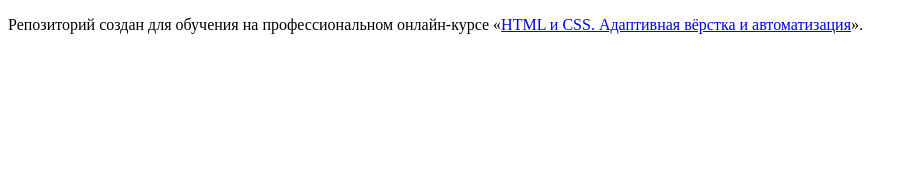
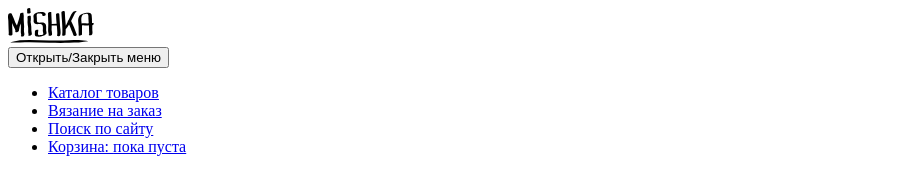
Before and after one commit to htmlacademy-adaptive/2264063-mishka-28, a website: page source/index.html in a window 1280 px wide. Shown: the whole page, without its empty margins (0-913 px from the left). Drawn offline with Linux system fonts and the light colour scheme.

Commit message:
Добавляет разметку хедера

```diff
--- a/source/index.html
+++ b/source/index.html
@@ -1,12 +1,39 @@
 <!DOCTYPE html>
-<html lang="ru">
-  <head>
-    <meta charset="utf-8">
-    <title>HTML Academy: Мишка</title>
-  </head>
-  <body>
+<html class="page" lang="ru">
+<head>
+  <meta charset="utf-8">
+  <title>HTML Academy: Мишка</title>
+</head>
+<body class="page__body">
+<header class="main-header">
+  <div class="main-header__container container">
+    <a href="/" class="main-header__logo">
+      <img class="main-header__logo-image"
+           src="./img/components/site-logo.svg"
+           width="86"
+           height="35"
+           alt="Логотип сайта Mishka."
+      >
+    </a>
+    <nav class="main-header__nav nav">
+      <button class="main-header__menu menu"><span class="visually-hidden">Открыть/Закрыть меню</span></button>
+      <ul class="nav__list">
+        <li class="nav__item">
+          <a href="#" class="nav__link">Каталог товаров</a>
+        </li>
+        <li class="nav__item">
+          <a href="#" class="nav__link">Вязание на заказ</a>
+        </li>
+        <li class="nav__item nav__item--search">
+          <a href="#" class="nav__link">Поиск по сайту</a>
+        </li>
+        <li class="nav__item nav__item--cart">
+          <a href="#" class="nav__link">Корзина: <span>пока пуста</span></a>
+        </li>
+      </ul>
+    </nav>
+  </div>
+</header>
 
-    <p>Репозиторий создан для обучения на профессиональном онлайн‑курсе «<a href="https://htmlacademy.ru/intensive/adaptive">HTML и CSS. Адаптивная вёрстка и автоматизация</a>».</p>
-
-  </body>
+</body>
 </html>
```
